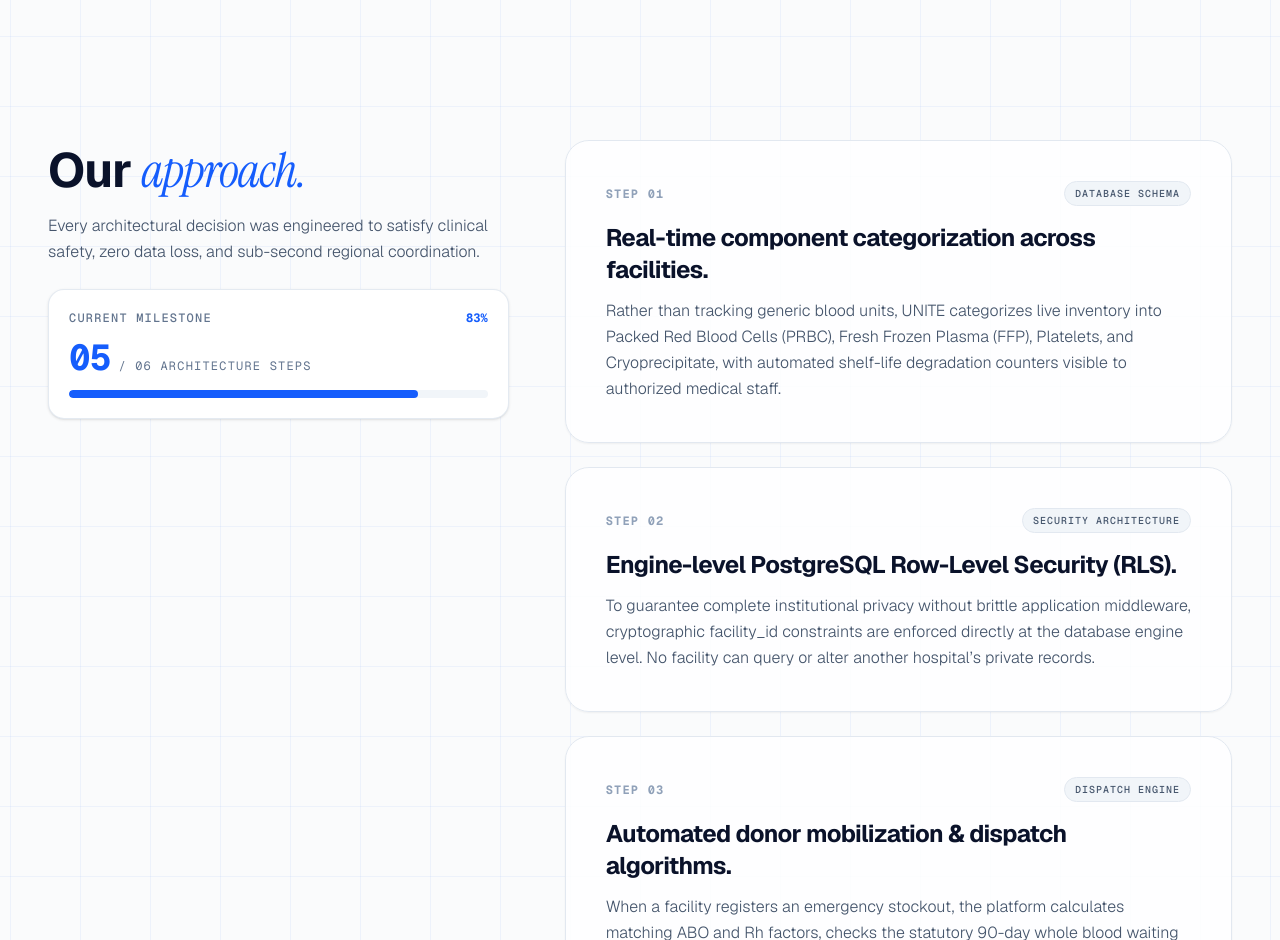
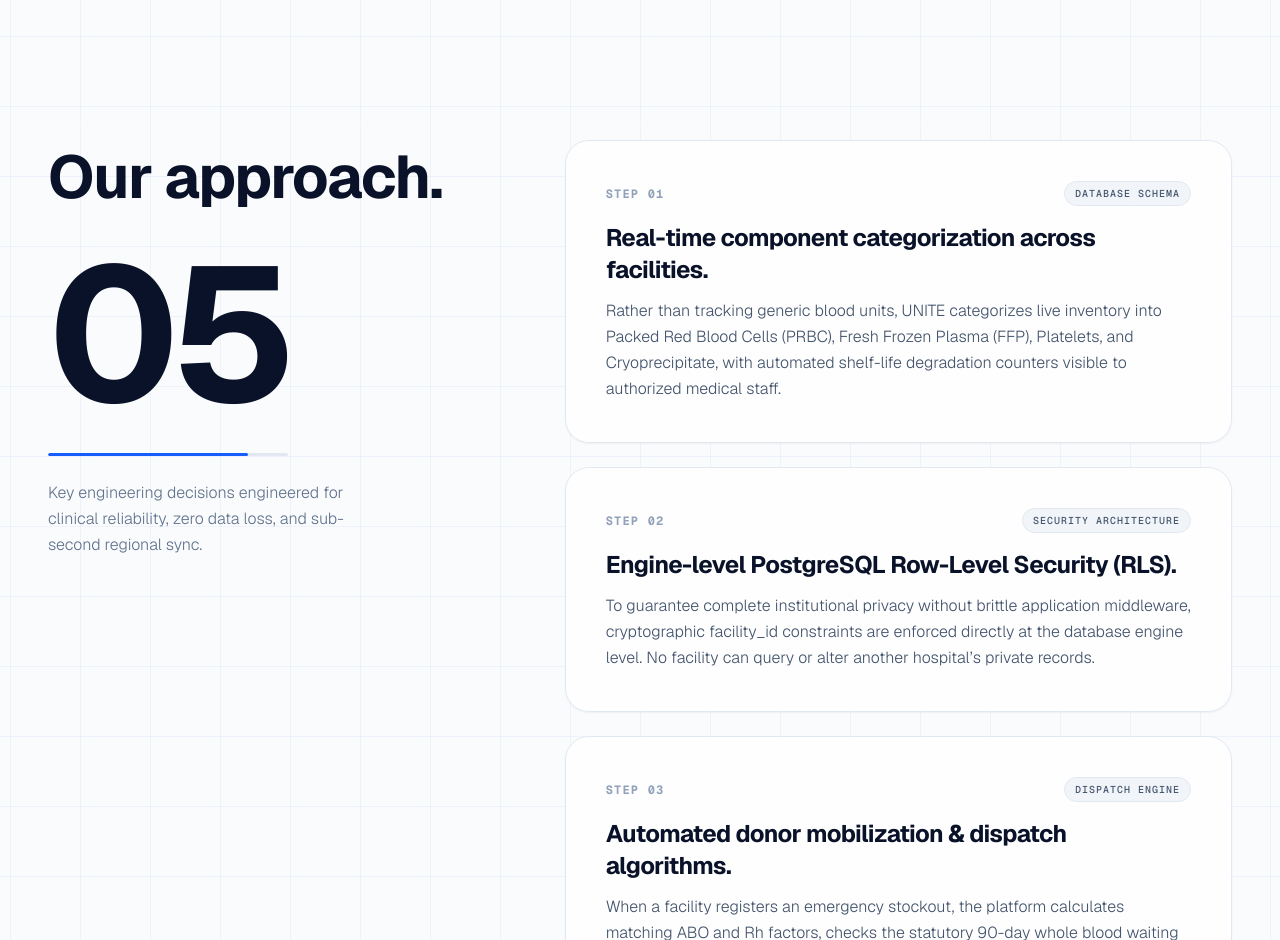
Before and after one commit to temqest/portfolio, a Next.js app: page /detail/1 in a window 1280 px wide. Shown: the part 1720-2660 px from the top of the page. Built offline with nearby package versions, Linux system fonts and the light colour scheme.

Commit message:
feat(case-study): implement colossal scrollytelling step counter matching reference design

```diff
--- a/src/components/case-study/CaseStudyView.tsx
+++ b/src/components/case-study/CaseStudyView.tsx
@@ -302,49 +302,31 @@ export function CaseStudyView({ study }: CaseStudyViewProps) {
         </section>
 
         {/* ============================================================== */}
-        {/* 5. OUR APPROACH: STICKY SCROLLYTELLING (Number Counter Follows) */}
+        {/* 5. OUR APPROACH: STICKY SCROLLYTELLING (Colossal Number Style)  */}
         {/* ============================================================== */}
         <section id="approach" className="grid grid-cols-1 lg:grid-cols-12 gap-10 lg:gap-14 relative items-start">
           {/* Sticky Left Column: Stays Glued in Viewport as Right Column Scrolls */}
-          <div className="lg:col-span-5 lg:sticky lg:top-28 self-start space-y-6">
-            <div className="space-y-3">
-              <h2 className="text-3xl sm:text-5xl font-bold tracking-tight text-[#0a122a] leading-tight">
-                Our <span className="font-serif-italic text-blue-600 font-normal">approach.</span>
-              </h2>
+          <div className="lg:col-span-5 lg:sticky lg:top-28 self-start space-y-4">
+            <h2 className="text-4xl sm:text-5xl md:text-6xl font-bold tracking-tight text-[#0a122a] leading-tight">
+              Our approach.
+            </h2>
 
-              <p className="text-sm sm:text-base text-slate-600 font-light leading-relaxed">
-                Every architectural decision was engineered to satisfy clinical safety, zero data loss, and sub-second regional coordination.
-              </p>
+            {/* Colossal Dynamic Number (Matching User Reference) */}
+            <div className="text-[100px] sm:text-[140px] md:text-[170px] lg:text-[190px] font-bold font-sans tracking-tighter leading-none text-[#0a122a] select-none py-1 sm:py-2">
+              {String(activeStep + 1).padStart(2, '0')}
             </div>
 
-            {/* Rolling Step Reel Card (Follows Throughout Entire Scroll) */}
-            <div className="p-5 rounded-2xl bg-white border border-slate-200/90 shadow-sm space-y-3">
-              <div className="flex items-center justify-between">
-                <span className="text-xs font-mono uppercase tracking-widest text-slate-500 font-medium">
-                  Current Milestone
-                </span>
-                <span className="text-xs font-mono text-blue-600 font-bold">
-                  {Math.round(progressPercent)}%
-                </span>
-              </div>
+            {/* Minimalist Progress Track Line (Matching Reference) */}
+            <div className="w-48 sm:w-60 h-[3px] bg-slate-200 rounded-full overflow-hidden">
+              <div
+                className="h-full bg-blue-600 transition-all duration-300 rounded-full"
+                style={{ width: `${progressPercent}%` }}
+              />
+            </div>
 
-              <div className="flex items-baseline gap-2">
-                <span className="text-4xl font-mono font-bold text-blue-600 tracking-tight">
-                  {String(activeStep + 1).padStart(2, '0')}
-                </span>
-                <span className="text-xs font-mono uppercase tracking-widest text-slate-500">
-                  / {String(study.approachSteps.length).padStart(2, '0')} Architecture Steps
-                </span>
-              </div>
-
-              {/* Animated Step Progress Bar */}
-              <div className="w-full h-2 rounded-full bg-slate-100 overflow-hidden">
-                <div
-                  className="h-full bg-blue-600 transition-all duration-300 rounded-full"
-                  style={{ width: `${progressPercent}%` }}
-                />
-              </div>
-            </div>
+            <p className="text-sm sm:text-base text-slate-500 font-light leading-relaxed max-w-xs pt-2">
+              Key engineering decisions engineered for clinical reliability, zero data loss, and sub-second regional sync.
+            </p>
           </div>
 
           {/* Right Column: Scrolling White Step Cards */}
```
